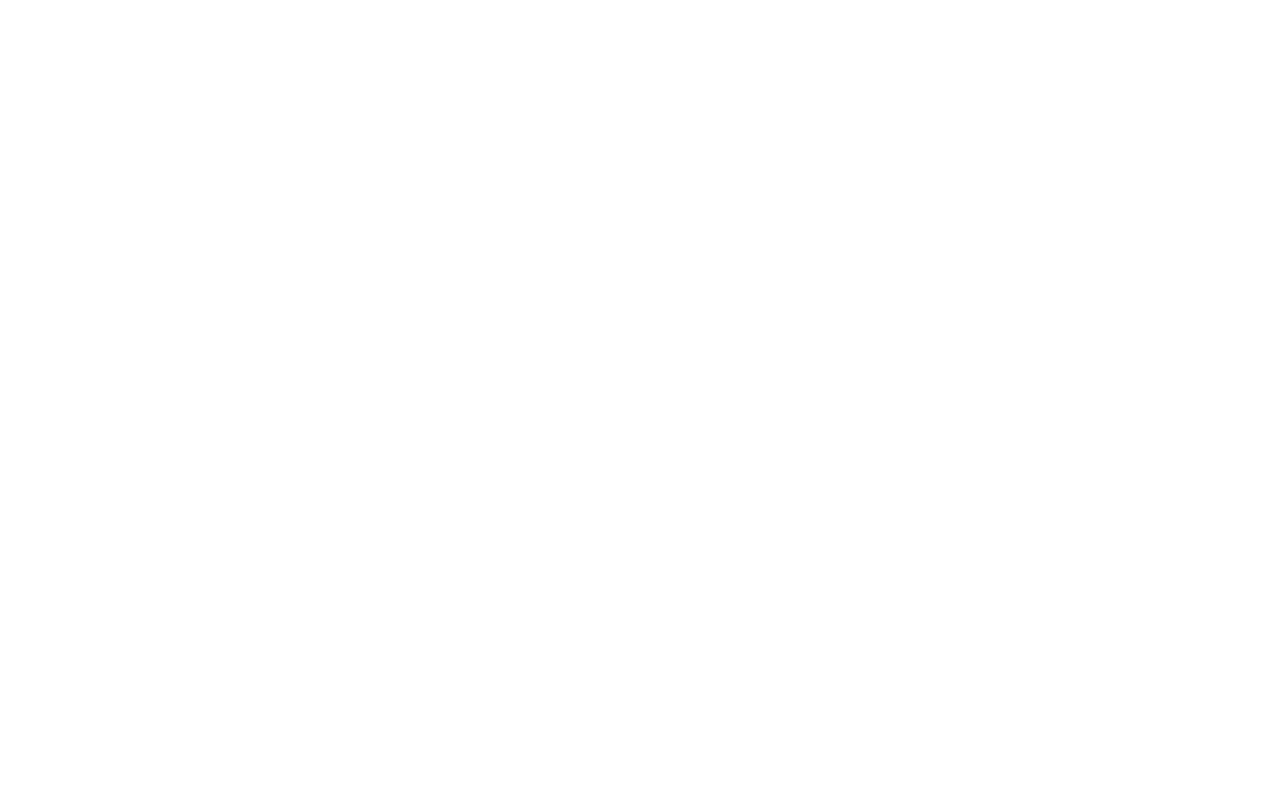
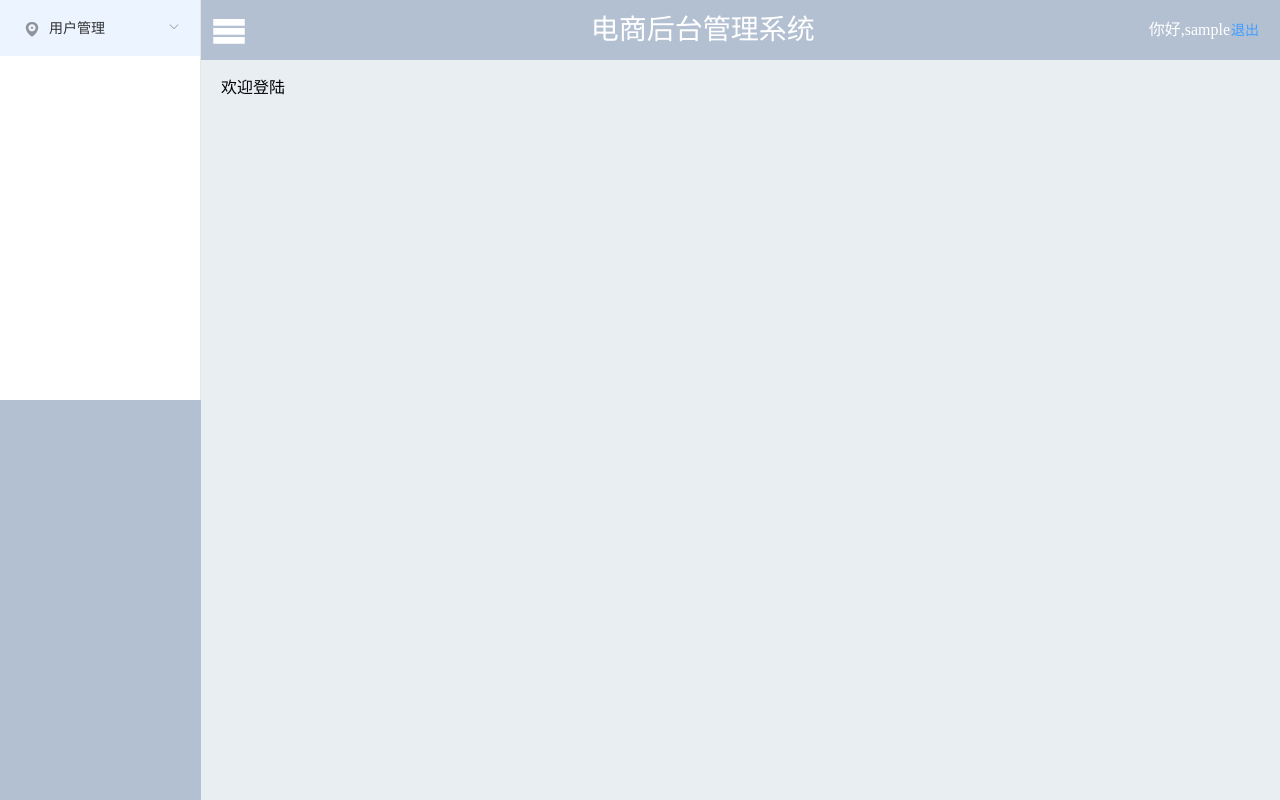
Before and after one commit to lxw-peter/E-commerce-backstage-system, a Vue app: page /login#/welcome in a window 1280 px wide. Built offline with nearby package versions, Linux system fonts and the light colour scheme; no server answers; sample sign-in values are in the browser's storage.

Commit message:
'登陆页面及欢迎页'

```diff
--- a/src/api/index.js
+++ b/src/api/index.js
@@ -4,16 +4,16 @@
 axios.defaults.baseURL = baseURL
 
 // // 添加请求拦截器
-// axios.interceptors.request.use(function (config) {
-//   // 将 token 给到一个前后台约定好的key中，作为请求发送
-//   let token = localStorage.getItem('mytoken')
-//   if (token) {
-//     config.headers['Authorization'] = token
-//   }
-//   return config
-// }, function (error) {
-//   return Promise.reject(error)
-// })
+axios.interceptors.request.use(function (config) {
+  // 将 token 给到一个前后台约定好的key中，作为请求发送
+  let token = localStorage.getItem('mytoken')
+  if (token) {
+    config.headers['Authorization'] = token
+  }
+  return config
+}, function (error) {
+  return Promise.reject(error)
+})
 
 // 登陆验证
 export const checkUser = params => {
--- a/src/main.js
+++ b/src/main.js
@@ -6,14 +6,31 @@
 import ElementUI from 'element-ui'
 import 'element-ui/lib/theme-chalk/index.css'
 import './styles/index.scss'
-
+import store from '@/store/store'
 Vue.use(ElementUI)
 Vue.config.productionTip = false
+// 注册全局守卫,作用是路由跳转前,对路由进行判断,防止未登录的用户跳转到其他页面去
+router.beforeEach((to, from, next) => {
+  let token = localStorage.getItem('mytoken')
+  // 如果已经登陆,那我不干涉你,让你随便访问
+  if (token) {
+    next()
+  } else {
+    if (to.path !== '/login') {
+      // 如果没有登陆,当你访问其他需要登陆的页面,那我就让你跳到登陆页面
+      next({path: '/login'})
+    } else {
+      // 如果没有登陆,当你访问的longin ,那么就不干涉,让你访问
+      next()
+    }
+  }
+})
 
 /* eslint-disable no-new */
 new Vue({
   el: '#app',
   router,
+  store,
   components: { App },
   template: '<App/>'
 })
--- a/src/router/index.js
+++ b/src/router/index.js
@@ -2,7 +2,7 @@
 import Router from 'vue-router'
 import Login from '../../views/Login'
 import Home from '../../views/Home'
-
+import Welcome from '../../views/Welcome/Welcome.vue'
 Vue.use(Router)
 
 export default new Router({
@@ -15,7 +15,15 @@
     {
       path: '/',
       name: 'Home',
-      component: Home
+      component: Home,
+      redirect: {path: '/welcome'},
+      children: [
+        {
+          path: '/welcome',
+          name: 'Welcome',
+          component: Welcome
+        }
+      ]
     }
   ]
 })
--- /dev/null
+++ b/src/store/store.js
@@ -0,0 +1,23 @@
+import Vue from 'vue'
+import Vuex from 'vuex'
+
+Vue.use(Vuex)
+const state = {
+  username: ''
+}
+const mutations = {
+  setUsername: (state, username) => {
+    state.username = username
+    localStorage.setItem('username', username)
+  }
+}
+const actions = {}
+const getters = {
+  username: (state) => localStorage.getItem('username')
+}
+export default new Vuex.Store({
+  state,
+  getters,
+  actions,
+  mutations
+})
--- a/views/Home.vue
+++ b/views/Home.vue
@@ -1,21 +1,118 @@
 <template>
-  <div id='app'>
+  <div class='home'>
     <el-container>
-      <el-aside width="200px">Aside</el-aside>
-      <el-container>
-        <el-header>Header</el-header>
-        <el-main>Main</el-main>
+        <!-- aside部分 -->
+      <el-aside width="auto" >
+        <el-menu default-active="2" class="el-menu-admin" @open="handleOpen" @close="handleClose" :collapse="isCollapse">
+          <el-submenu index="1">
+            <template slot="title">
+              <i class="el-icon-location"></i>
+              <span>用户管理</span>
+            </template>
+            <el-menu-item index="1-1">
+              <i class="el-icon-menu"></i>
+              <span slot="title">用户列表</span>
+            </el-menu-item>
+          </el-submenu>
+        </el-menu>
+      </el-aside>
+    <el-container>
+        <!-- header部分 -->
+        <el-header>
+          <i class='myicon myicon-menu toggle-btn' @click= 'toggleCollapse'></i>
+          <div class="system-title">电商后台管理系统</div>
+          <div>
+            <span class="welcome">你好,{{$store.getters.username}}</span>
+            <el-button type="text" @click='logout'>退出</el-button>
+          </div>
+        </el-header>
+        <!-- main部分 -->
+        <el-main>
+          <router-view></router-view>
+        </el-main>
       </el-container>
     </el-container>
   </div>
 </template>
 <script>
+// import {getUSerList} from '@/api'
+import { getUserList } from "../src/api";
+
 export default {
   data() {
-    return {};
+    return {
+      isCollapse: false
+    };
+  },
+  methods: {
+    handleOpen(key, keyPath) {
+      console.log(key, keyPath);
+    },
+    handleClose(key, keyPath) {
+      console.log(key, keyPath);
+    },
+    toggleCollapse(){
+      this.isCollapse = !this.isCollapse
+    },
+    logout(){
+      // 清楚登陆状态
+      localStorage.removeItem('mytoken')
+      // 跳转到登陆界面
+      this.$router.push({name:'Login'})
+    }
+  },
+
+  mounted() {
+    let params = { params: { qurey: "", pagenum: 1, pagesize: 1 } };
+    getUserList(params).then(res => {
+      console.log(res);
+    });
   }
 };
 </script>
-<style lang="sass" scoped>
-
+<style lang="scss" scoped>
+.home {
+  height: 100%;
+  background-color: #e9eef3;
+  .el-menu-admin:not(.el-menu--collapse) {
+    width: 200px;
+    min-height: 400px;
+  }
+  .el-container {
+    height: 100%;
+  }
+  .el-aside {
+    background-color: #b3c0d1;
+  }
+  .el-header {
+    display: flex;
+    justify-content: space-between;
+    align-items: center;
+    background-color: #b3c0d1;
+  }
+  // .logo {
+  //   height:60px;
+  //   background: url(../assets/logo.png);
+  //   background-size: cover;
+  //   background-color: white;
+  // }
+  .toggle-btn {
+    padding: 0 10px;
+    margin-left: -20px;
+    font-size: 36px;
+    line-height: 60px;
+    color: white;
+    cursor: pointer;
+    &:hover {
+      background-color: #00635a;
+    }
+  }
+  .system-title {
+    font-size: 28px;
+    color: white;
+  }
+  .welcome {
+    color: white;
+  }
+}
 </style>
--- a/views/Login.vue
+++ b/views/Login.vue
@@ -46,6 +46,8 @@
             // 成功即跳转页面
             console.log(res)
             if (res.meta.status === 200){
+              localStorage.setItem('mytoken',res.data.token)
+              this.$store.commit('setUsername',res.data.username)
               console.log('登陆成功')
               this.$router.push({name:'Home'})
             }else {
@@ -70,7 +72,7 @@
   position: fixed;
   width: 100%;
   height: 100%;
-  background-color: #70a0b1;
+  background-color: #b3c0d1;
 
   .container {
     position: absolute;
--- /dev/null
+++ b/views/Welcome/Welcome.vue
@@ -0,0 +1,15 @@
+<template>
+    <div>
+        欢迎登陆
+    </div>
+</template>
+<script>
+export default {
+
+}
+</script>
+<style lang="scss" scoped>
+    div {
+        color: #000;
+    }
+</style>
```
Also changed, not shown: package.json (+4 -3 lines), 1 other file (tests, documents, lock files or other folders).
